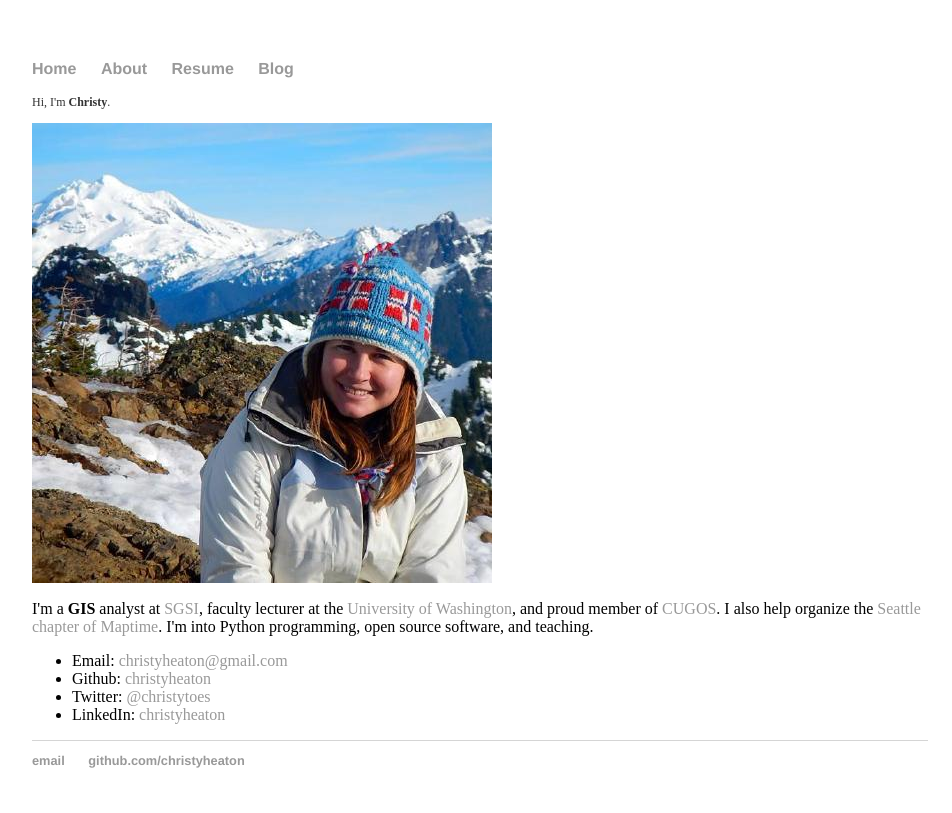
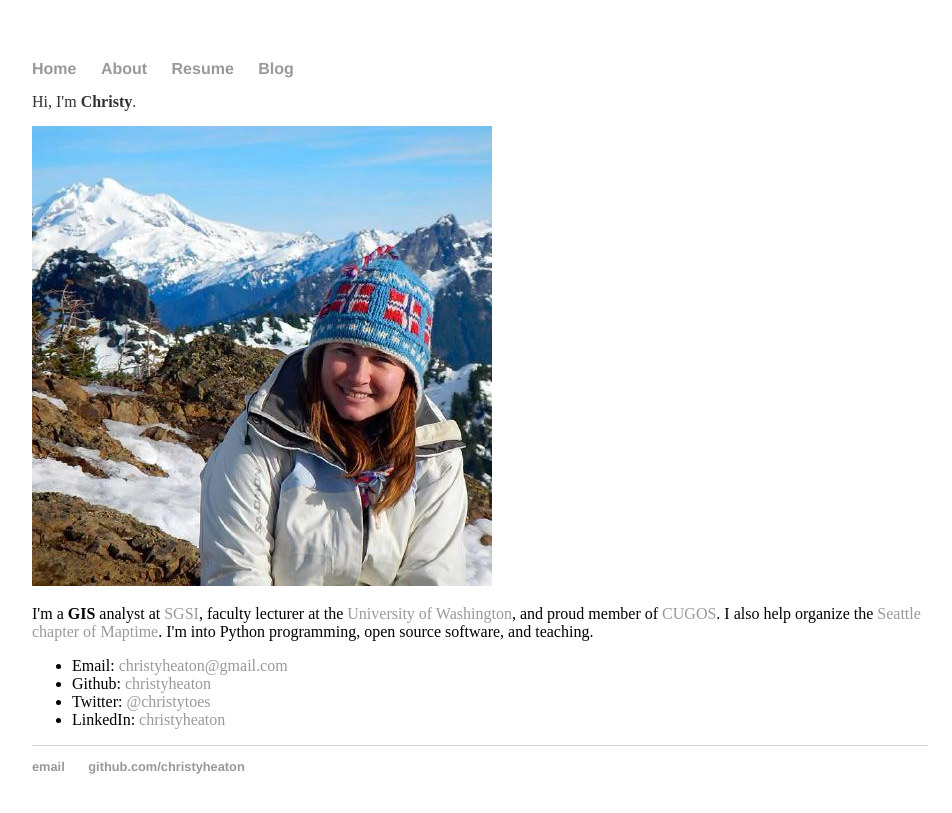
Before and after one commit to pythonchristy/pythonchristy.github.io, a Jekyll site: the page built from index.html, in a window 1280 px wide. Shown: the top 813 px of the page, without its empty margins (160-1112 px from the left). Built offline with Jekyll 4.4.1, drawn with Linux system fonts in a browser that asks for light colours.

Commit message:
Update main.css

```diff
--- a/css/main.css
+++ b/css/main.css
@@ -24,8 +24,8 @@ h1 {
     font-family:'Helvetica', 'Arial', 'Sans-Serif';
 }
 p {
-    font-size: 0.75em;
-    line-height: 1.4em;
+    font-size: 1em;
+    line-height: 1em;
     color: #333;
 }
 footer {
```
